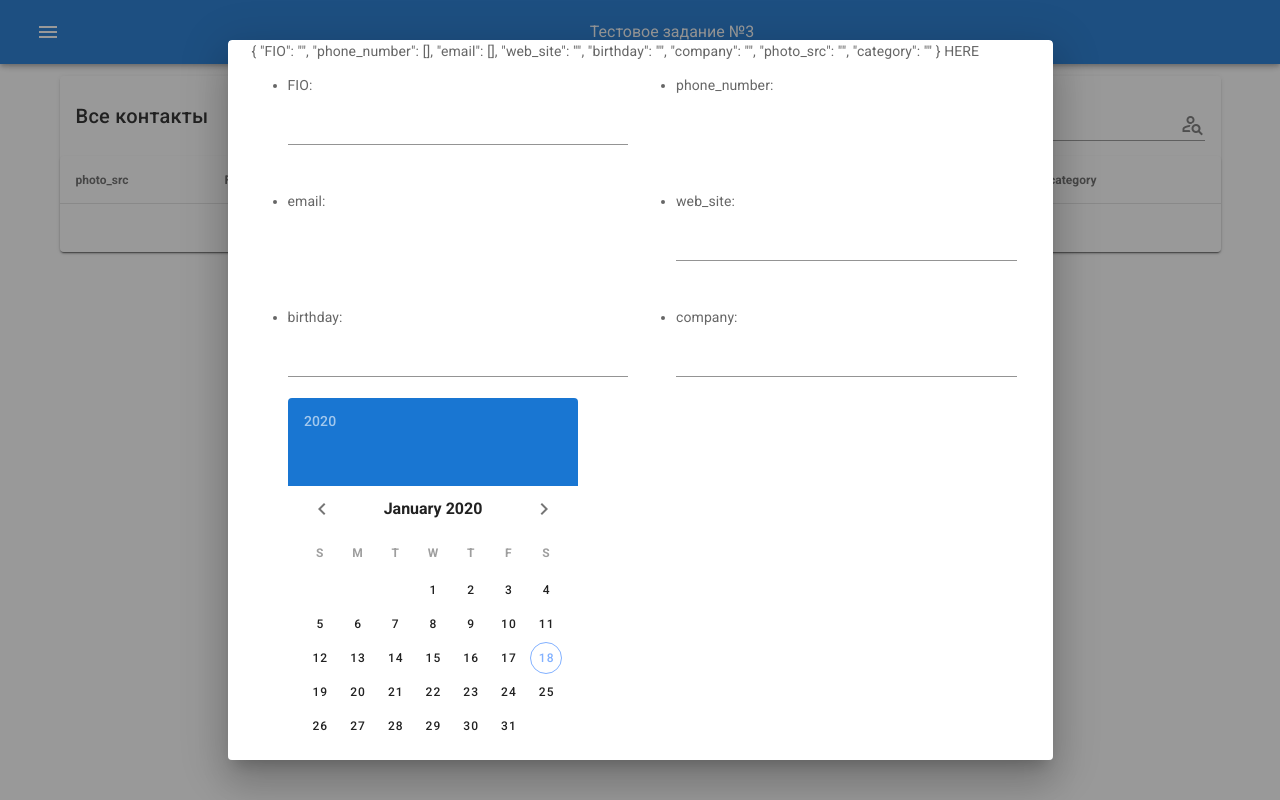
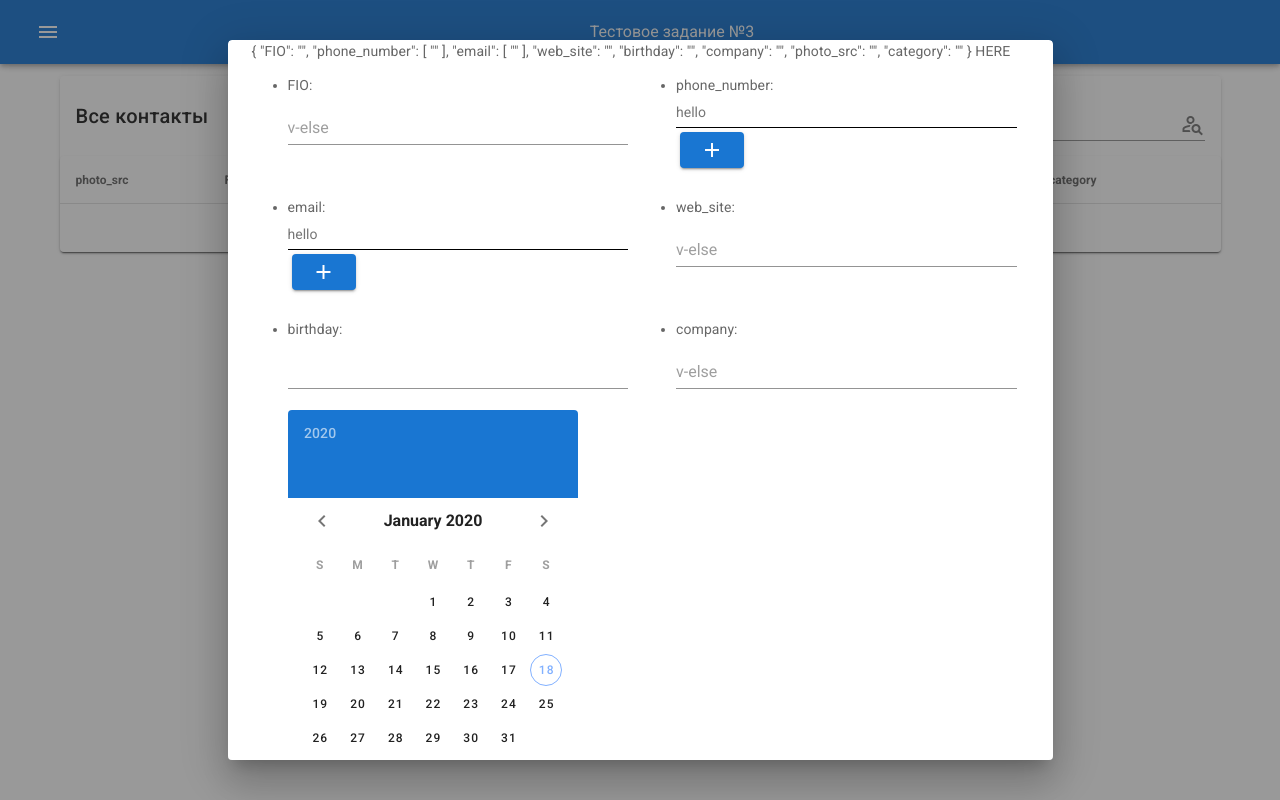
Before and after one commit to Lustach/Test_Example-1-contacts, a Vue app: page / in a window 1280 px wide. Both pictures are taken after typing "Sample" into the empty fields and a click on the button "ADD CONTACT". Built offline with nearby package versions, Linux system fonts and the light colour scheme.

Commit message:
Upd, add elementofarr, bff-lc

```diff
--- a/src/components/HelloWorld.vue
+++ b/src/components/HelloWorld.vue
@@ -84,12 +84,14 @@
                             border-color:black;
                             height:32px;width:inherit;color:black;
                             outline:none;"
+                            placeholder="hello"
                             type="text"
                             v-for="(j, k) in editedItem[i]"
                             :key="k"
                             :value="editedItem[i][k]"
                             @input="editedItem[i][k] = $event.target.value"
                           />
+                          <v-btn @click="addElementOfArray(editedItem[i])" color="primary" class="ma-1"><v-icon>mdi-plus</v-icon></v-btn>
                         </v-col>
                       </li>
                       <li v-else-if="i == 'birthday'">
@@ -108,6 +110,7 @@
                         <v-col cols="12" class="pa-0">
                           {{ i }}:
                           <v-text-field
+                          placeholder="v-else"
                             :value="editedItem[i]"
                             v-model="editedItem[i]"
                           ></v-text-field>
@@ -267,8 +270,8 @@ export default {
     editedIndex: -1,
     editedItem: {
       FIO: "",
-      phone_number: [],
-      email: [],
+      phone_number: ['',],
+      email: ['',],
       web_site: "",
       birthday: "",
       company: "",
@@ -277,8 +280,8 @@ export default {
     },
     defaultItem: {
       FIO: "",
-      phone_number: [],
-      email: [],
+      phone_number: ['',],
+      email: ['',],
       web_site: "",
       birthday: "",
       company: "",
@@ -304,6 +307,7 @@ export default {
       this.forEdit = false;
       this.dialog = false;
       this.forDelete = false;
+      this.forAdd=false
       setTimeout(() => {
         this.editedItem = Object.assign({}, this.defaultItem);
         this.editedIndex = -1;
@@ -314,6 +318,7 @@ export default {
       if (this.forAdd == false) {
         console.log(index, "GUINDEX");
         if (index) {
+          console.log("FINGDELETE");
           this.contacts.splice(this.contacts.indexOf(this.deletedItem), 1);
         } else {
           console.log(
@@ -325,7 +330,7 @@ export default {
           console.log(this.editedItem, "this.editedItem");
           //  this.contacts[this.contacts.indexOf(this.editedItemClone)] = Object.assign({},this.editedItem)
           this.contacts.splice(
-            this.contacts.indexOf(this.editedItem) - 1,
+            this.contacts.indexOf(this.editedItemClone),
             1,
             this.editedItem
           );
@@ -335,19 +340,22 @@ export default {
           );
         }
       } else {
-        if(this.editedItem.FIO!=""){
+        // if(this.editedItem.FIO!=""){
           if(this.editedItem.photo_src=="")
             this.editedItem.photo_src="Github_avatar.jpg"
           this.contacts.push(this.editedItem)
-        }
+          this.forAdd=false
+        // }
       }
       this.close();
     },
     editItem(index) {
+      console.log(index,'INDEXINDEX');
       this.editedItemClone = index;
       this.editedItem = Object.assign({}, index);
       console.log(Object.assign({}, index), "Object.assign({},index)");
       this.forEdit = true;
+      this.forAdd=false;
     },
     getInfoItem(item) {
       this.editedItem = item;
@@ -361,6 +369,12 @@ export default {
     addNewContact() {
       this.forEdit = true;
       this.forAdd = true;
+      this.editedItem = Object.assign({}, this.defaultItem)// after edit-button click, contact data saves to editedItem
+    },
+    addElementOfArray(element){
+      element.push('')
+      // element.push('hui')
+      // console.log(element,'element');
     }
     // test() {
     //   const start = new Date().getTime();
```
